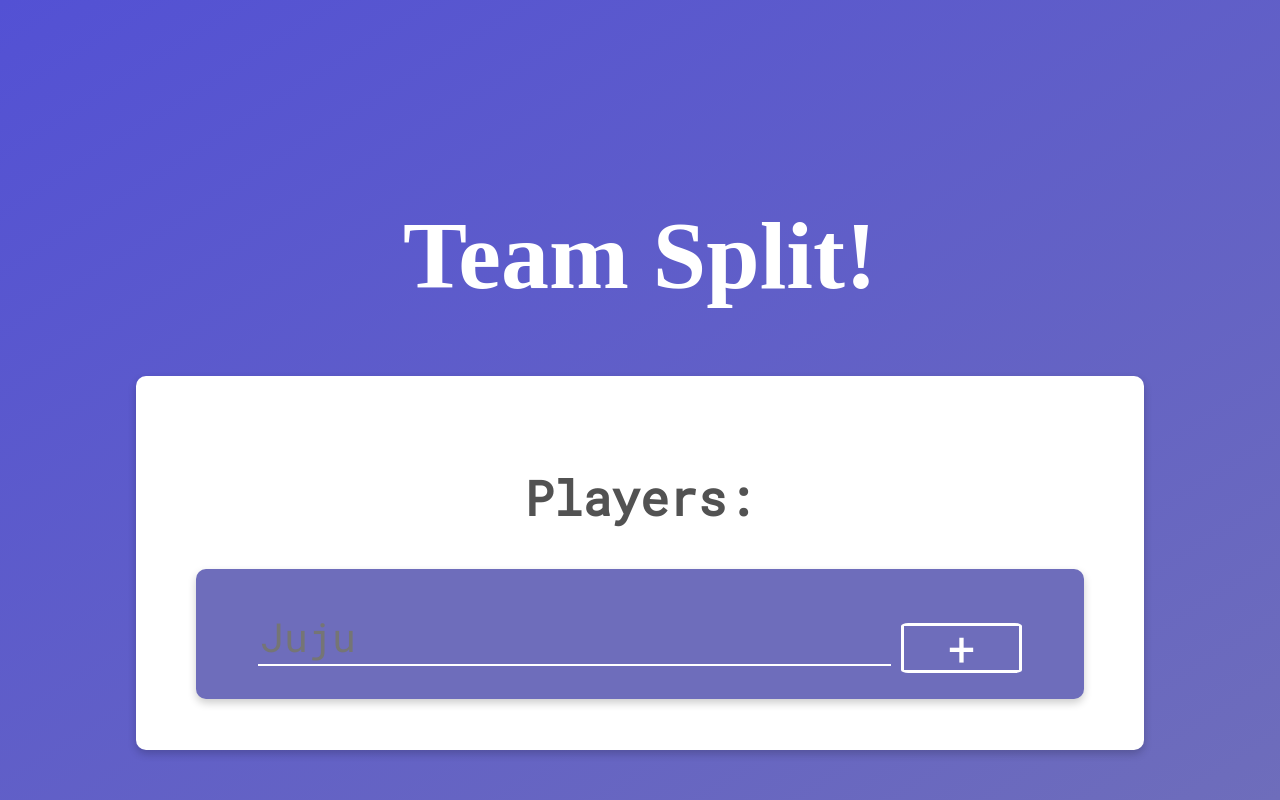
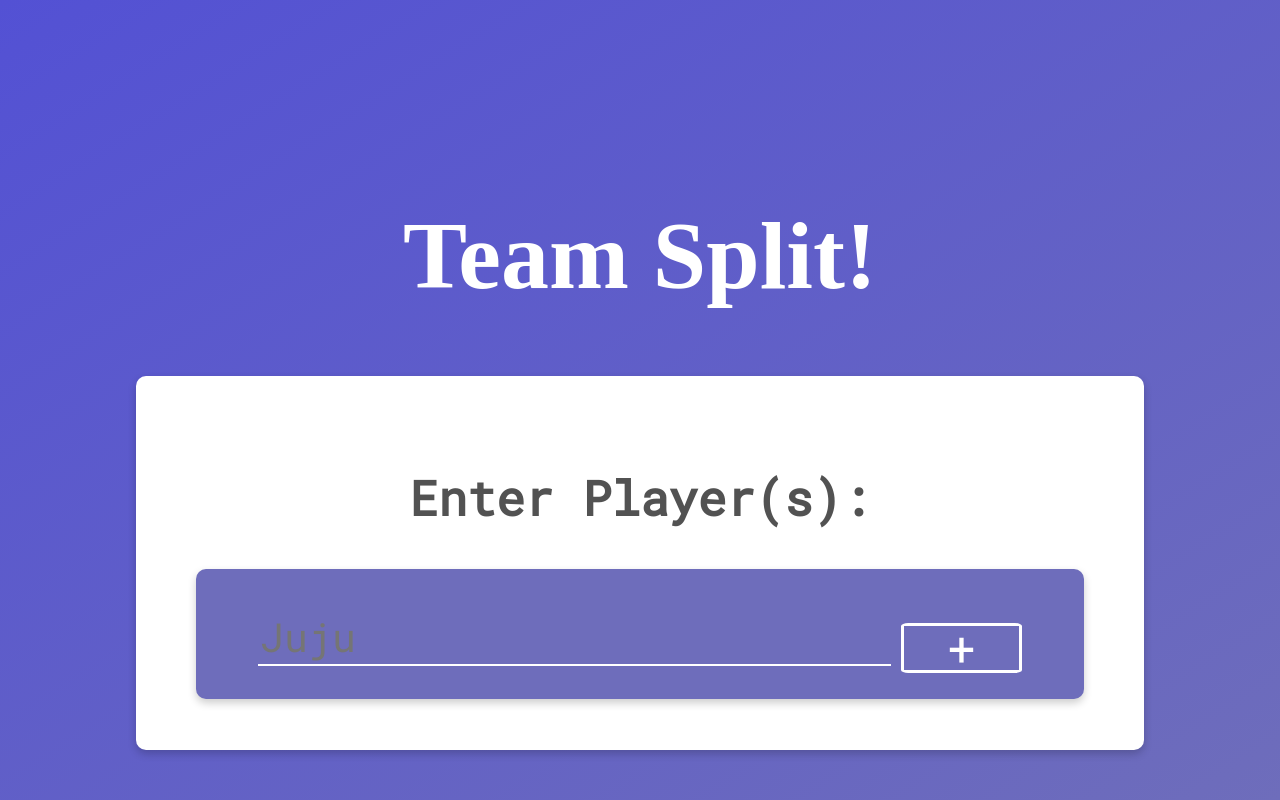
Before and after one commit to brandonnhem/team-split, a React (Create React App) app: page / in a window 1280 px wide. Shown: the top 800 px of the page. Built offline with nearby package versions, Linux system fonts and the light colour scheme; a web font is replaced by a local one.

Commit message:
added tip to delete names

```diff
--- a/src/components/AddPlayers.jsx
+++ b/src/components/AddPlayers.jsx
@@ -27,11 +27,15 @@ function AddPlayers(props) {
 
     return (
         <div className="card center">
-            <h2>Players: </h2>
+            <h2>Enter Player(s): </h2>
             <div className="player-field">
+                {/* TODO: add option to press enter through keyboard to submit name */}
                 <input type="text" name="player" id="player" placeholder="Juju" value={player} onChange={e => setPlayer(e.target.value)}></input>
                 <button className="add-btn" onClick={() => addPlayer(player)}>+</button>
             </div>
+            {players.length >= 1 &&
+                <p>Tip: Press on a name to delete it.</p>
+            }
             <div className="players">
                 {players.map((value, index) => {
                     return <div key={index} className="player-card" onClick={() => removePlayer(value)}>
```
